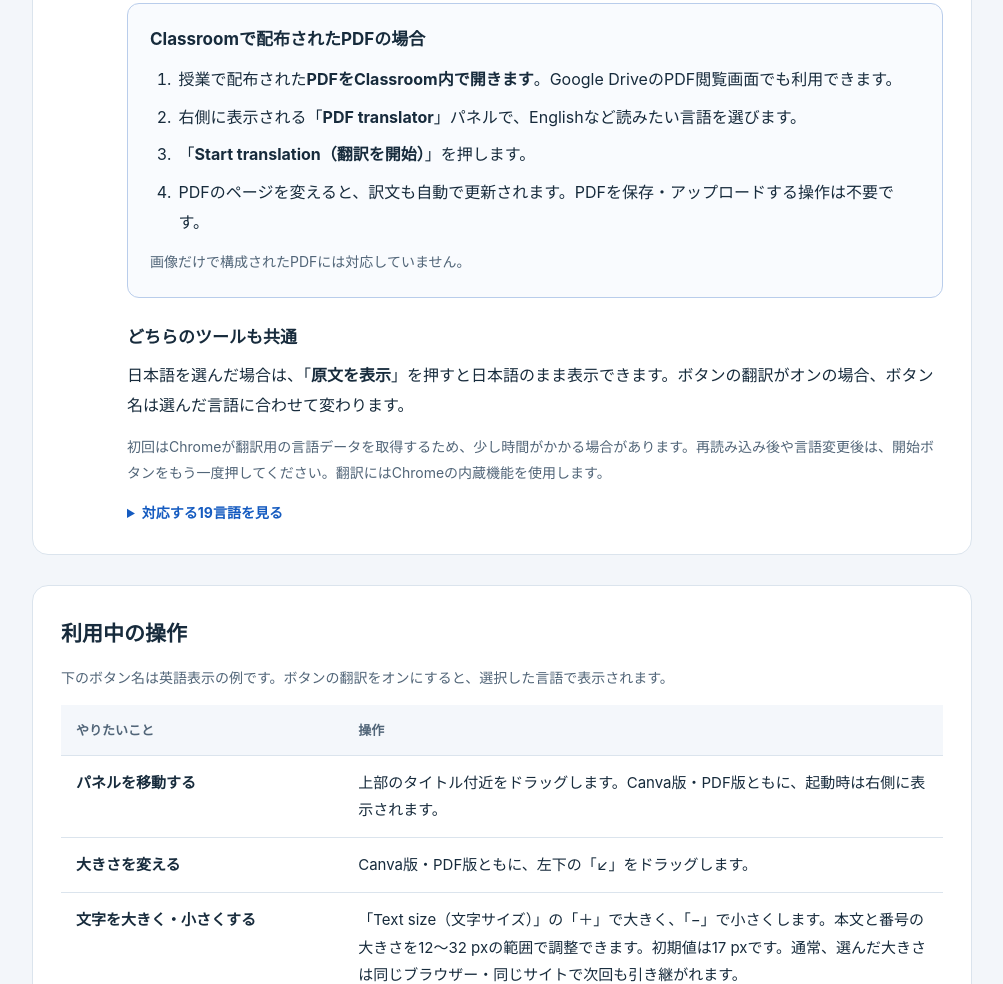
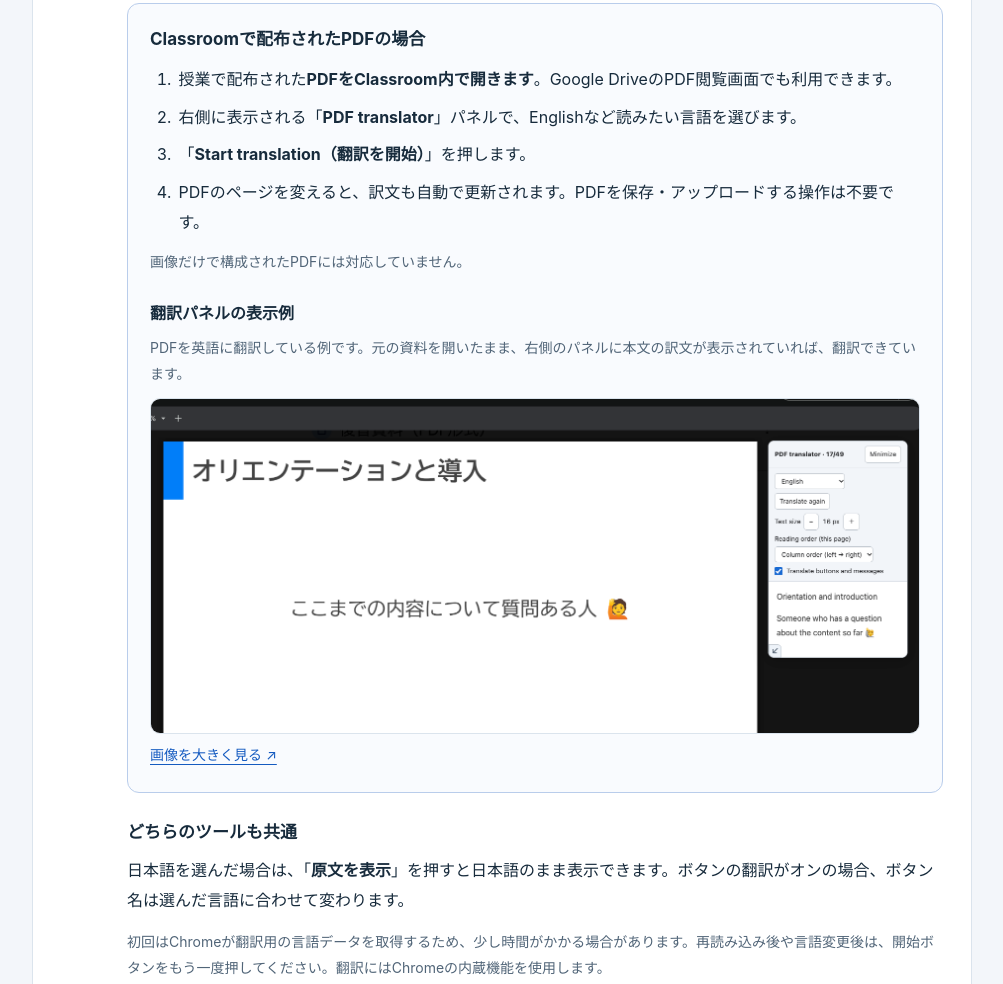
Before and after one commit to xhan21/class-material-translator, a plain HTML site: page index.html in a window 1280 px wide. Shown: the part 4575-5559 px from the top of the page, without its empty margins (138-1141 px from the left). Drawn offline with Linux system fonts and the light colour scheme.

Commit message:
Add PDF translation panel example to the installation guide

```diff
--- a/index.html
+++ b/index.html
@@ -101,6 +101,7 @@ section, .branch{scroll-margin-top:24px}.languages{font-size:14px;color:var(--mu
 .tool-card h3{margin-top:0}.tool-card .tool-version{color:var(--muted);font-size:13px;font-weight:400}
 .tool-card .script-name{font-size:14px}.tool-card textarea{background:#102231}.tool-card .actions{margin-top:14px}
 .tool-links{display:flex;flex-wrap:wrap;gap:12px;margin:16px 0}.tool-links a{font-size:14px;font-weight:600}
+.panel-example{margin:24px 0 0;scroll-margin-top:24px}.panel-example figcaption{margin-bottom:12px}.panel-example strong{display:block;margin-bottom:6px}.panel-example p{margin:0}.panel-example-image{display:block;border:1px solid var(--line);border-radius:10px;overflow:hidden}.panel-example img{display:block;width:100%;height:auto}.panel-example .example-enlarge{display:inline-block;margin-top:8px;font-size:14px}
 @media(max-width:700px){.start-paths{grid-template-columns:1fr}.start-path{gap:4px}}
 </style>
 </head>
@@ -3920,6 +3921,11 @@ section, .branch{scroll-margin-top:24px}.languages{font-size:14px;color:var(--mu
 <li>PDFのページを変えると、訳文も自動で更新されます。PDFを保存・アップロードする操作は不要です。</li>
 </ol>
 <p class="small">画像だけで構成されたPDFには対応していません。</p>
+<figure class="panel-example" id="pdf-panel-example">
+<figcaption><strong>翻訳パネルの表示例</strong><p class="small">PDFを英語に翻訳している例です。元の資料を開いたまま、右側のパネルに本文の訳文が表示されていれば、翻訳できています。</p></figcaption>
+<a class="panel-example-image" href="guide-assets/pdf-translation-panel-example.png" target="_blank" rel="noopener noreferrer" aria-label="翻訳パネルの表示例を大きく見る（新しいタブ）"><img src="guide-assets/pdf-translation-panel-example.png" width="1552" height="675" loading="lazy" alt="左側に日本語の授業PDF、右側のPDF translatorパネルに英語の訳文が表示されている例"></a>
+<a class="example-enlarge" href="guide-assets/pdf-translation-panel-example.png" target="_blank" rel="noopener noreferrer">画像を大きく見る ↗</a>
+</figure>
 </article>
 <h3>どちらのツールも共通</h3>
 <p>日本語を選んだ場合は、「<strong>原文を表示</strong>」を押すと日本語のまま表示できます。ボタンの翻訳がオンの場合、ボタン名は選んだ言語に合わせて変わります。</p>
@@ -3952,7 +3958,7 @@ section, .branch{scroll-margin-top:24px}.languages{font-size:14px;color:var(--mu
 </section>
 <p class="small after-code">このツールは日本語の授業資料を読むための試用版です。資料の構成や利用環境によっては、文字・読み順・色を正しく反映できない場合があります。</p>
 </main>
-<footer><div class="wrap">2026年10月2日更新 · Canva版 v2.8.0 ／ PDF版 v0.3.0</div></footer>
+<footer><div class="wrap">2026年10月3日更新 · Canva版 v2.8.0 ／ PDF版 v0.3.0</div></footer>
 <script>
 for (const kind of ['canva', 'pdf']) {
  document.getElementById(`copy-${kind}-code`).addEventListener('click', async () => {
```
Also changed, not shown: guide-assets/pdf-translation-panel-example.png (added).
